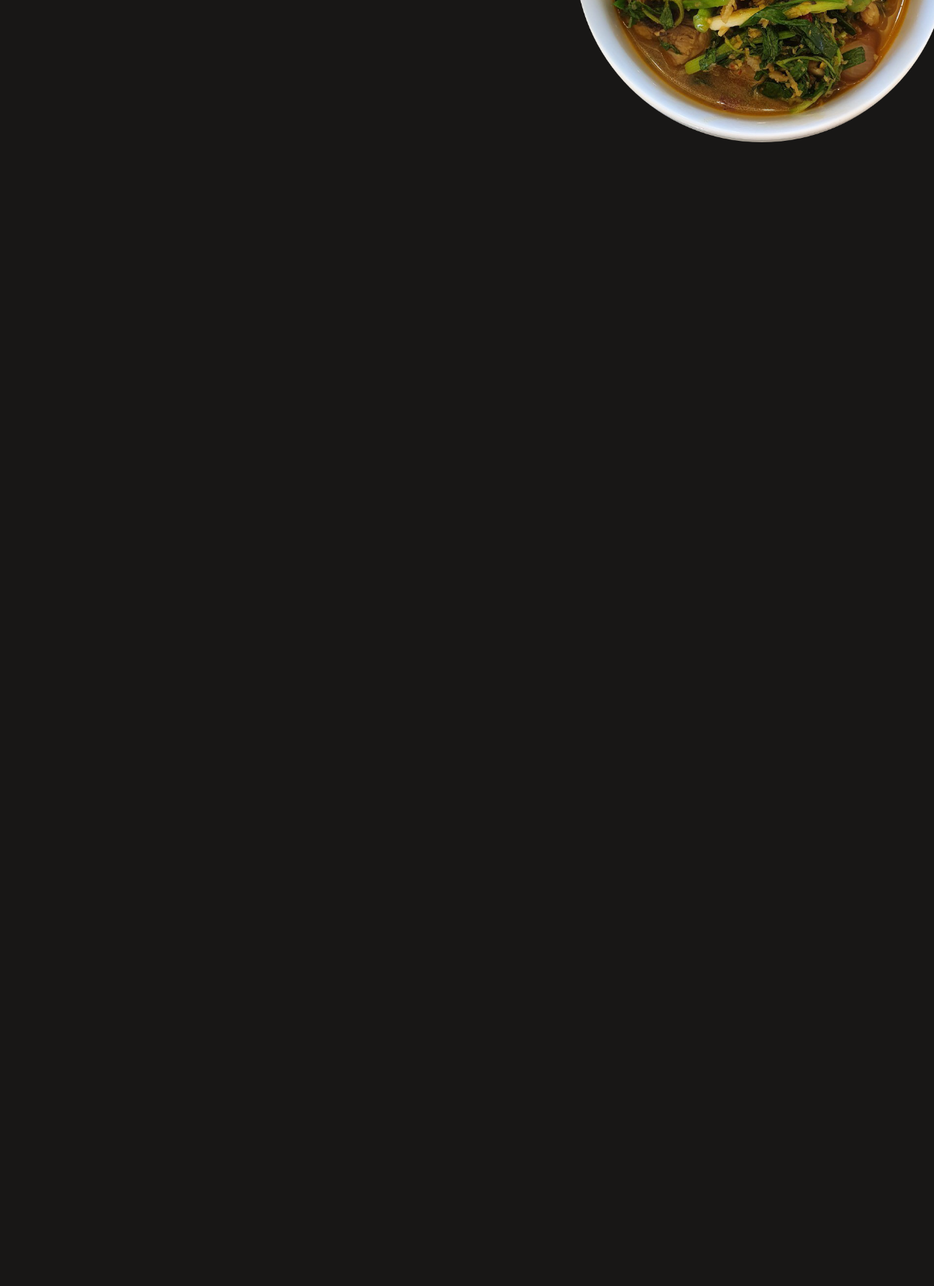
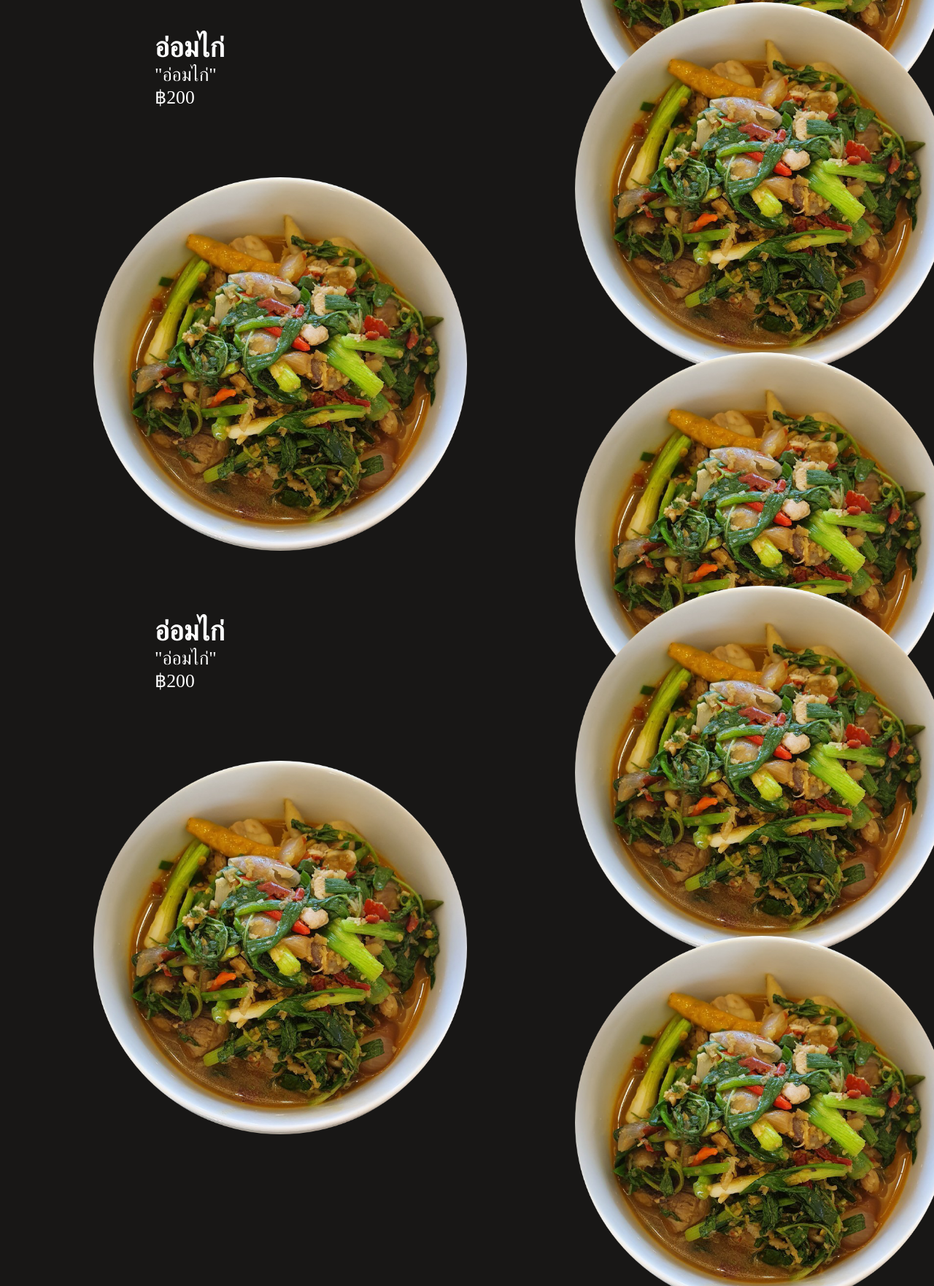
Before and after one commit to korpoj/thehiplacemenu, a plain HTML site: page index.html in a window 1280 px wide. Shown: the part 1637-3400 px from the top of the page at 73% size. Before the commit the page ends 1832 px from the top, so only its background shows below. Drawn offline with Linux system fonts and the light colour scheme.

Commit message:
Update index.html

```diff
--- a/index.html
+++ b/index.html
@@ -215,6 +215,46 @@
     <img src="food2.png" alt="Image 7" class="image" id="food4">
 </section>
 
+<section class="sec-2">
+    <h1 class="animate">อ่อมไก่</h1>
+    <p class="animate oom">"อ่อมไก่"</p>
+    <p class="animate oom">฿200</p>
+    <div id="box1">
+        <h2>อ่อมไก่</h2>
+        <p>"อ่อมไก่"</p>
+        <p>฿200</p>
+    </div>
+
+    <div id="box2">
+        <h2>อ่อมไก่</h2>
+        <p>"อ่อมไก่"</p>
+        <p>฿200</p>
+    </div>
+    <img src="food2.png" alt="Image 5" class="image" id="food2">
+    <img src="food2.png" alt="Image 6" class="image" id="food3">
+    <img src="food2.png" alt="Image 7" class="image" id="food4">
+</section>
+
+<section class="sec-2">
+    <h1 class="animate">อ่อมไก่</h1>
+    <p class="animate oom">"อ่อมไก่"</p>
+    <p class="animate oom">฿200</p>
+    <div id="box1">
+        <h2>อ่อมไก่</h2>
+        <p>"อ่อมไก่"</p>
+        <p>฿200</p>
+    </div>
+
+    <div id="box2">
+        <h2>อ่อมไก่</h2>
+        <p>"อ่อมไก่"</p>
+        <p>฿200</p>
+    </div>
+    <img src="food2.png" alt="Image 5" class="image" id="food2">
+    <img src="food2.png" alt="Image 6" class="image" id="food3">
+    <img src="food2.png" alt="Image 7" class="image" id="food4">
+</section>
+
 
 <script>
     let sections = document.querySelectorAll('section');
```
